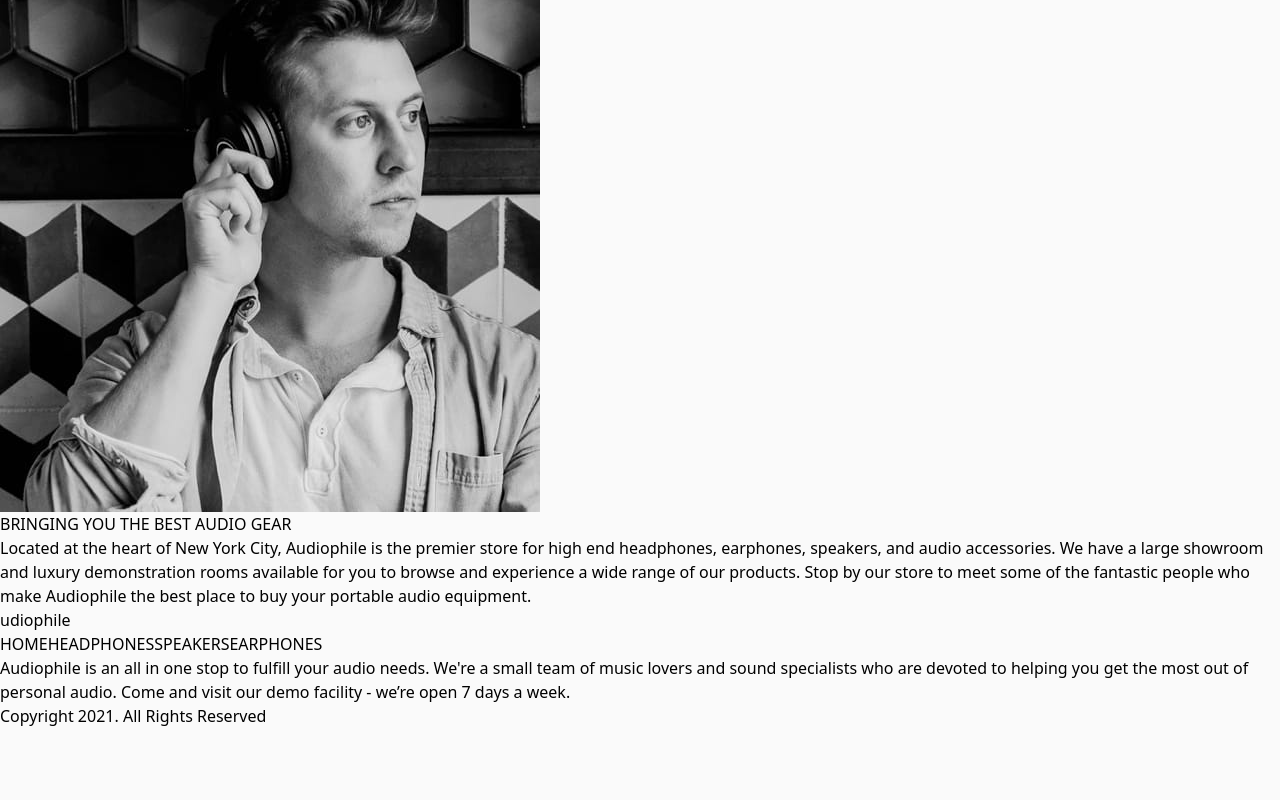
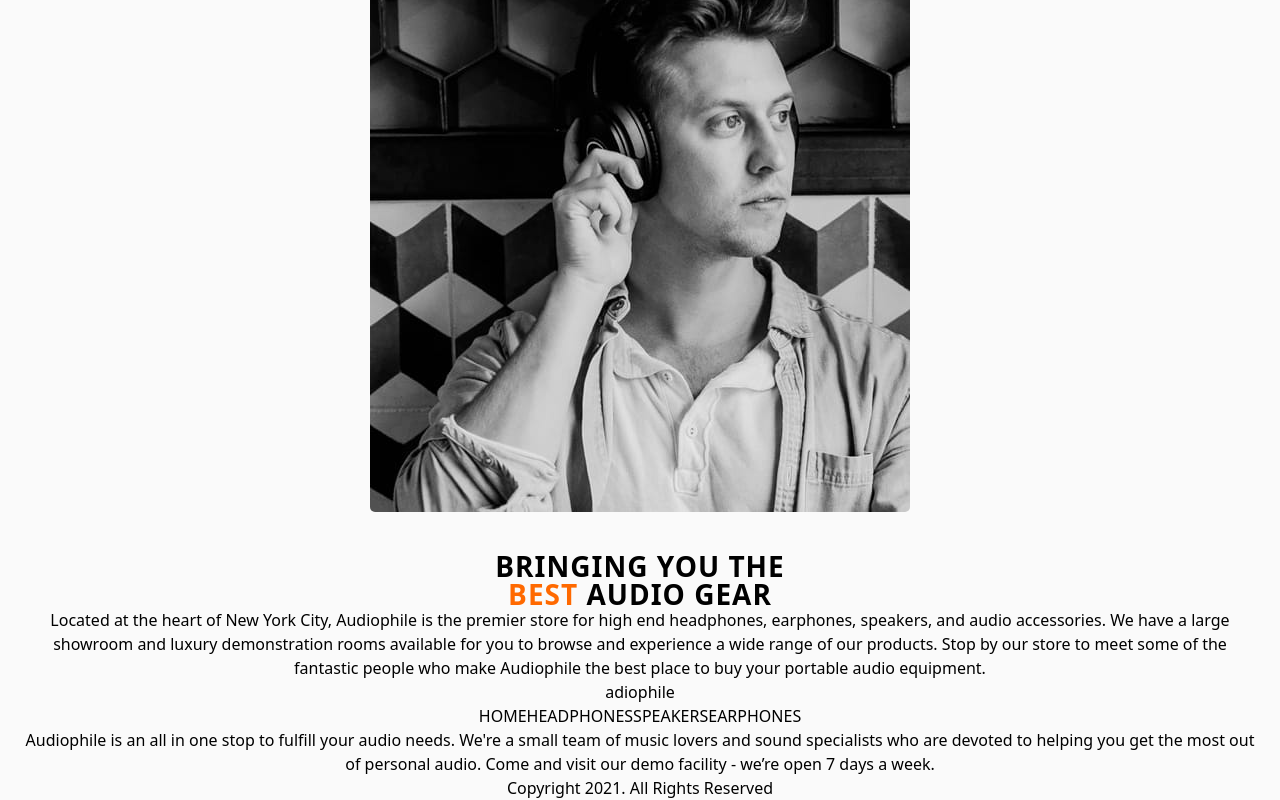
Before and after one commit to LEVANIKAPANADZE/ecomerce, a React (Vite) app: page /home in a window 1280 px wide. Shown: the part 591-1391 px from the top of the page. Before the commit the page ends 1319 px from the top, so only its background shows below. Built offline with nearby package versions, Linux system fonts and the light colour scheme.

Commit message:
Working on css

```diff
--- a/src/components/Footer.tsx
+++ b/src/components/Footer.tsx
@@ -5,23 +5,29 @@ export default function Footer() {
   const arr = ["HOME", "HEADPHONES", "SPEAKERS", "EARPHONES"];
 
   return (
-    <div>
-      <img src={img} alt="Music gear image with guy" />
+    <footer>
+      <div className="mx-[24px] flex flex-col items-center justify-center text-center">
+        <img
+          src={img}
+          alt="Music gear image with guy"
+          className="rounded-[5px] mb-[40px]"
+        />
+        <h1 className="text-[28px] font-bold leading-[100%] tracking-[1px]">
+          BRINGING YOU THE <br />
+          <span className="text-orange-500">BEST</span> AUDIO GEAR
+        </h1>
+        <p>
+          Located at the heart of New York City, Audiophile is the premier store
+          for high end headphones, earphones, speakers, and audio accessories.
+          We have a large showroom and luxury demonstration rooms available for
+          you to browse and experience a wide range of our products. Stop by our
+          store to meet some of the fantastic people who make Audiophile the
+          best place to buy your portable audio equipment.
+        </p>
+      </div>
 
-      <h1>
-        BRINGING YOU THE <span>BEST</span> AUDIO GEAR
-      </h1>
-      <p>
-        Located at the heart of New York City, Audiophile is the premier store
-        for high end headphones, earphones, speakers, and audio accessories. We
-        have a large showroom and luxury demonstration rooms available for you
-        to browse and experience a wide range of our products. Stop by our store
-        to meet some of the fantastic people who make Audiophile the best place
-        to buy your portable audio equipment.
-      </p>
-
-      <div>
-        <h1>udiophile</h1>
+      <div className="mx-[24px] text-center">
+        <h1>adiophile</h1>
 
         <div>
           {arr.map((item, index) => (
@@ -40,6 +46,6 @@ export default function Footer() {
 
         <h4>Copyright 2021. All Rights Reserved</h4>
       </div>
-    </div>
+    </footer>
   );
 }
```
Also changed, not shown: src/components/Header.tsx (line endings or trailing spaces).
